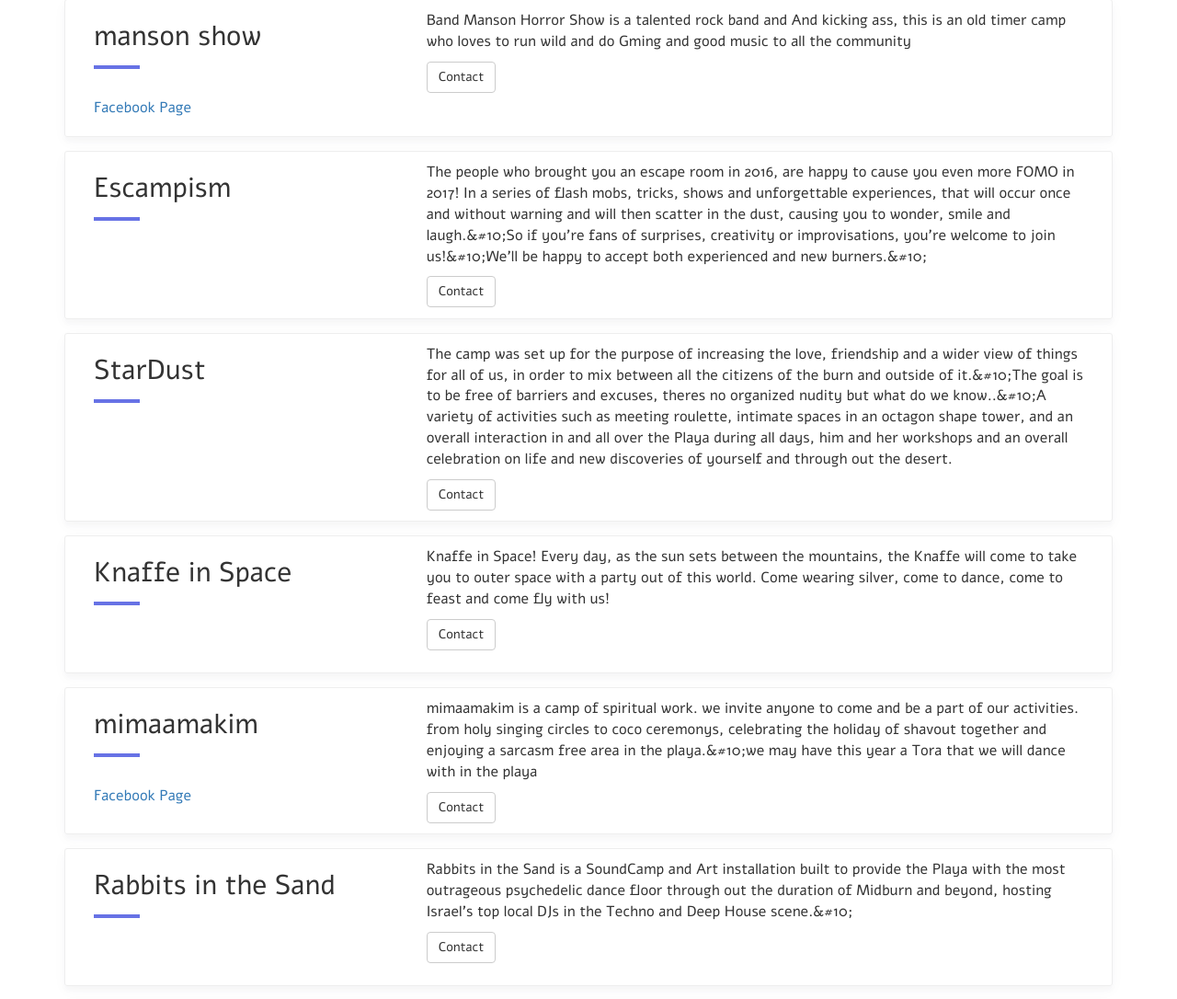
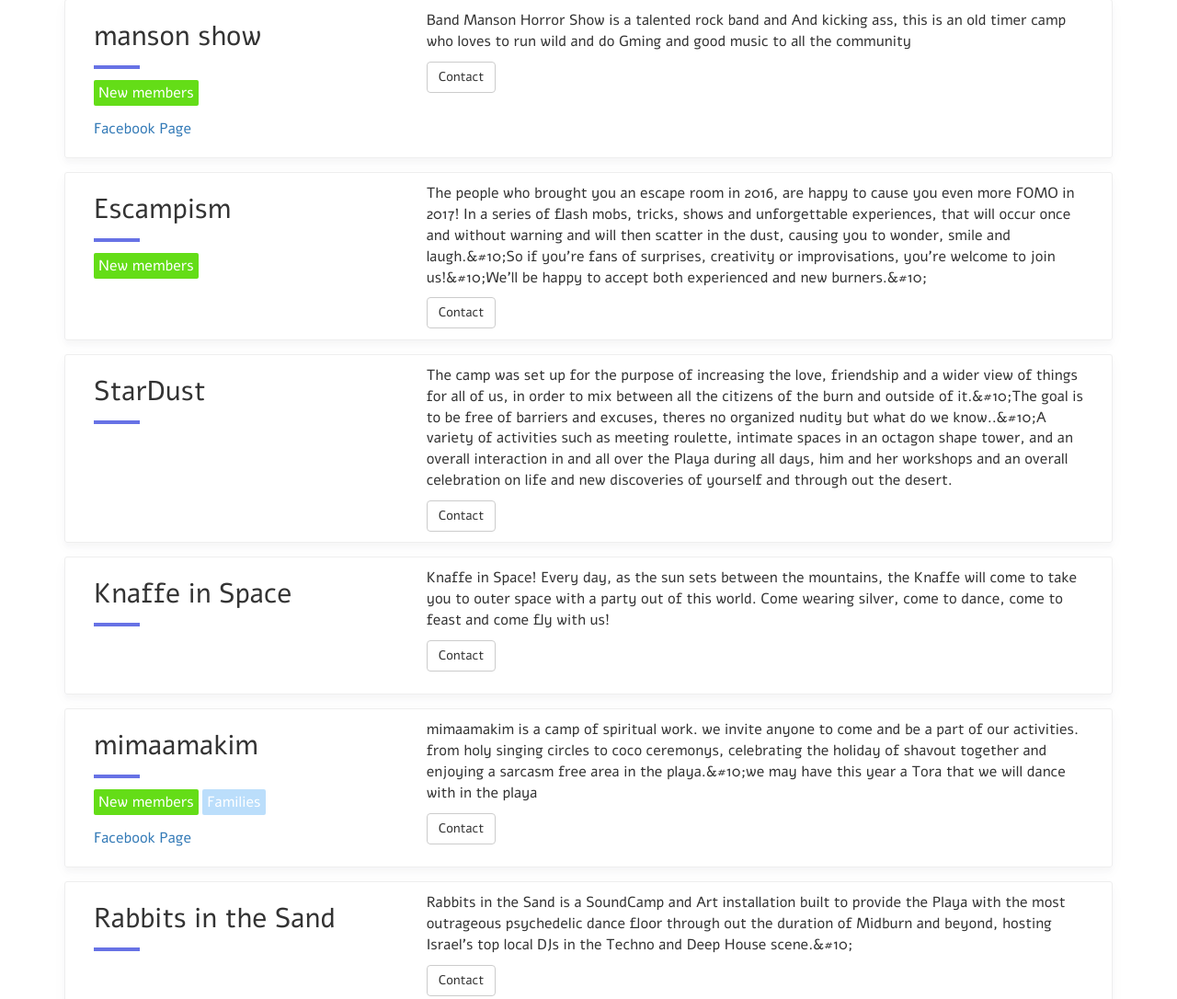
Before and after one commit to Midburn/camps_index, a plain HTML site: page public/index_en.html in a window 1280 px wide. Shown: the part 2359-3445 px from the top of the page at 92% size. Drawn offline with Linux system fonts and the light colour scheme.

Commit message:
status & families fix

```diff
--- a/public/index_en.html
+++ b/public/index_en.html
@@ -24,8 +24,8 @@
                     <div class="camp__header col-xs-12 col-sm-4">
                         <h2>{{ camp.name_en }}</h2>
                         <div class="camp__badges">
-                            <span ng-show="camp.status == 'כן'" class="camp__badges--status">New members</span>
-                            <span ng-show="camp.accept_families == 'כן'" class="camp__badges--families">Families</span>
+                            <span ng-show="camp.status == 'Open'" class="camp__badges--status">New members</span>
+                            <span ng-show="camp.accept_families == 'Yes'" class="camp__badges--families">Families</span>
                         </div>
                         <div class="camp__links">
                             <a ng-show="camp.facebook_page_url != null" href="{{ camp.facebook_page_url }}" target="_blank">Facebook Page</a>
```
Also changed, not shown: public/index_he.html (+2 -2 lines).
